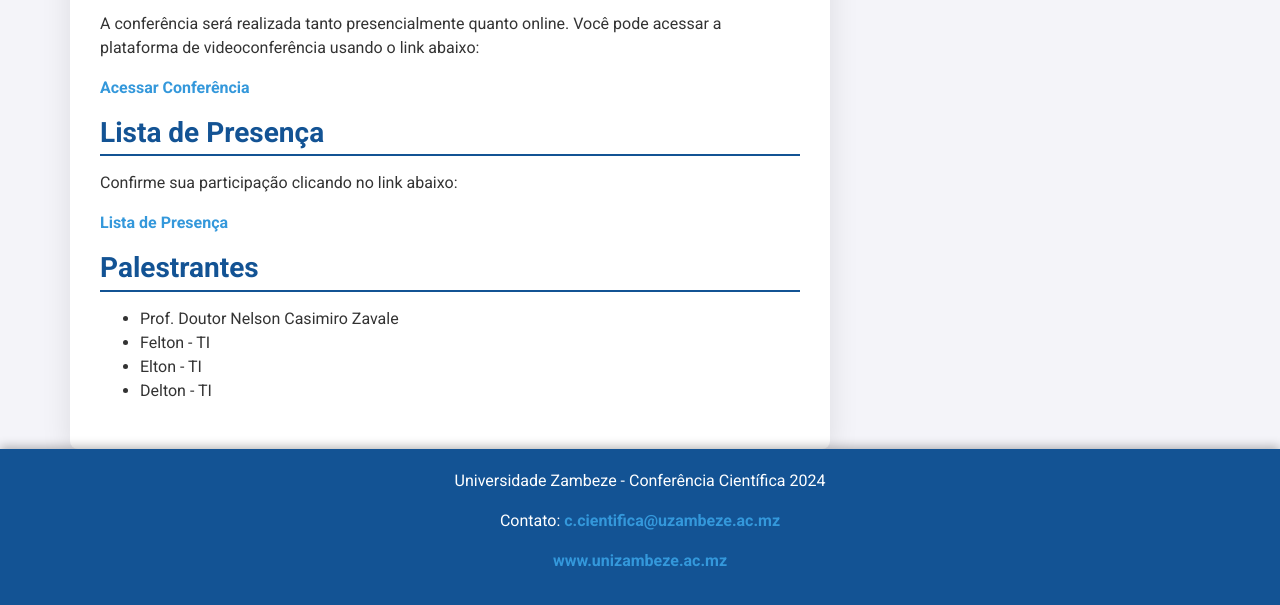
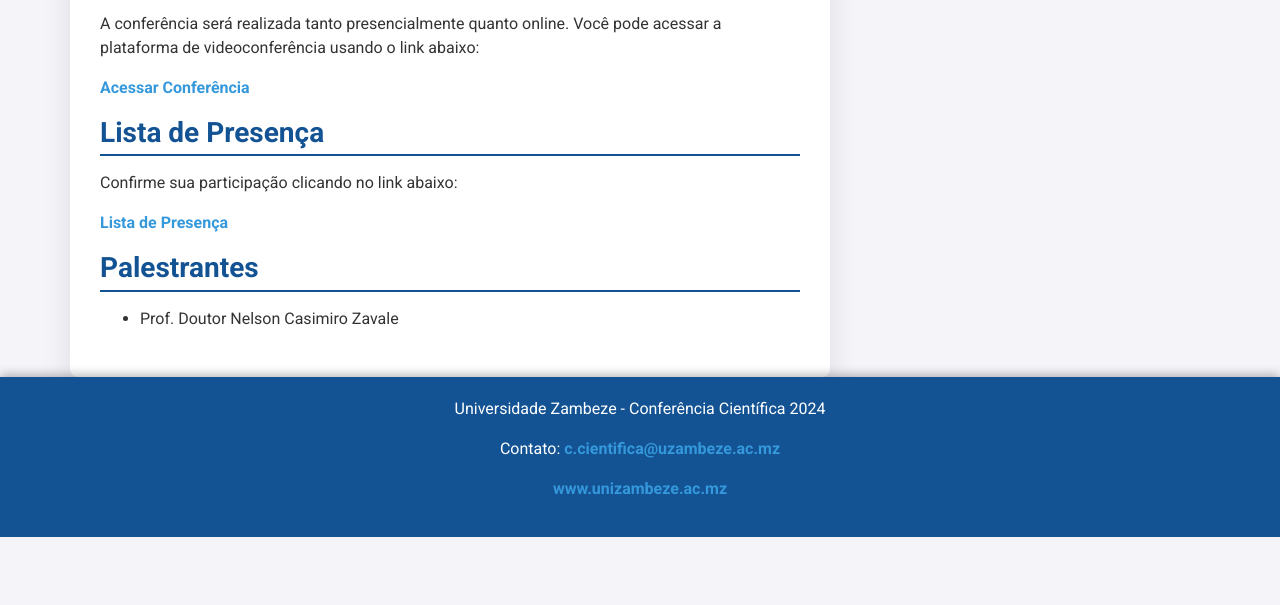
Before and after one commit to Unizambeze/PortalConferencia, a plain HTML site: page index.html in a window 1280 px wide. Shown: the part 1085-1690 px from the top of the page. After the commit the page ends 1622 px from the top, so only its background shows below. Drawn offline with nearby package versions, Linux system fonts and the light colour scheme.

Commit message:
Update index.html

```diff
--- a/index.html
+++ b/index.html
@@ -147,9 +147,6 @@
             <h3 class="section-title">Palestrantes</h3>
             <ul>
                 <li>Prof. Doutor Nelson Casimiro Zavale</li>
-                <li>Felton - TI</li>
-                <li>Elton - TI</li>
-                <li>Delton - TI</li>
             </ul>
         </div>
 
```
